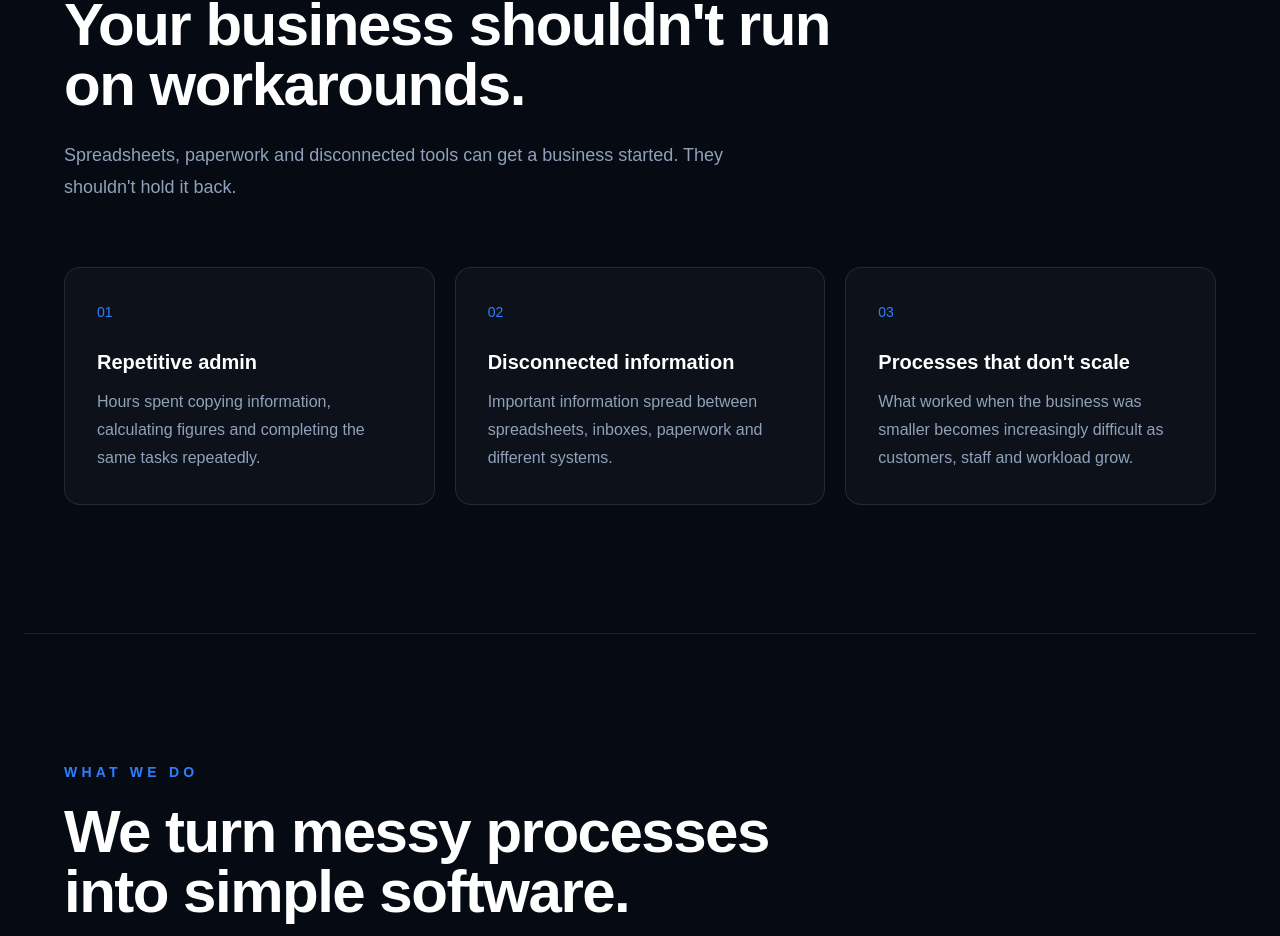
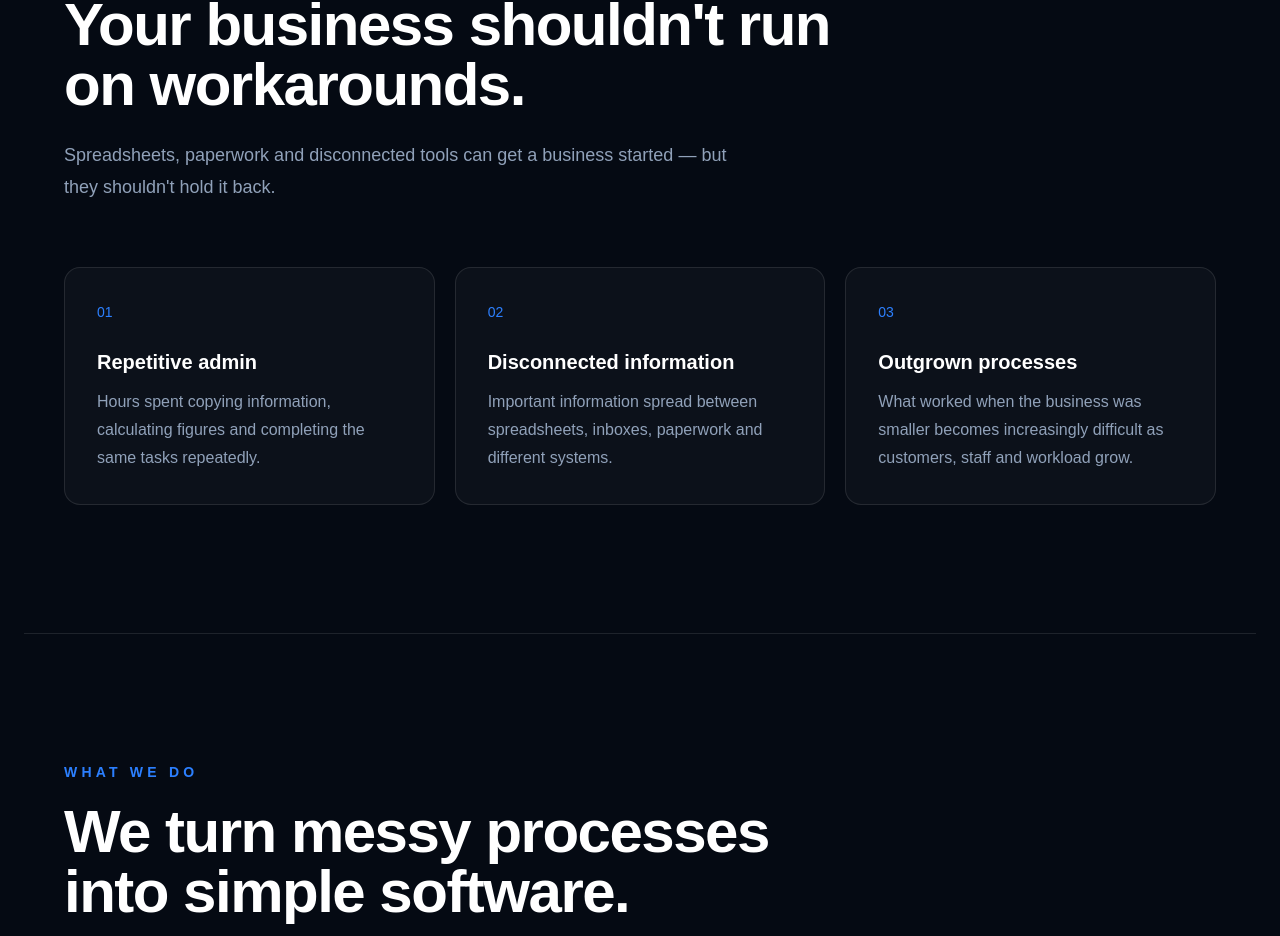
Before and after one commit to EuanPollock/plk-systems, a Next.js app: page / in a window 1280 px wide. Shown: the part 864-1800 px from the top of the page. Built offline with nearby package versions, Linux system fonts and the light colour scheme; no server answers.

Commit message:
Polish homepage content

```diff
--- a/app/page.tsx
+++ b/app/page.tsx
@@ -136,8 +136,7 @@ async function handleSubmit(event: React.FormEvent<HTMLFormElement>) {
     </h2>
 
     <p className="mt-6 max-w-2xl text-lg leading-8 text-slate-400">
-      Spreadsheets, paperwork and disconnected tools can get a business
-      started. They shouldn&apos;t hold it back.
+      Spreadsheets, paperwork and disconnected tools can get a business started — but they shouldn&apos;t hold it back.
     </p>
 
     <div className="mt-16 grid gap-5 md:grid-cols-3">
@@ -171,7 +170,7 @@ async function handleSubmit(event: React.FormEvent<HTMLFormElement>) {
         <span className="text-sm font-medium text-blue-500">03</span>
 
         <h3 className="mt-6 text-xl font-semibold">
-          Processes that don&apos;t scale
+          Outgrown processes
         </h3>
 
         <p className="mt-3 leading-7 text-slate-400">
```
